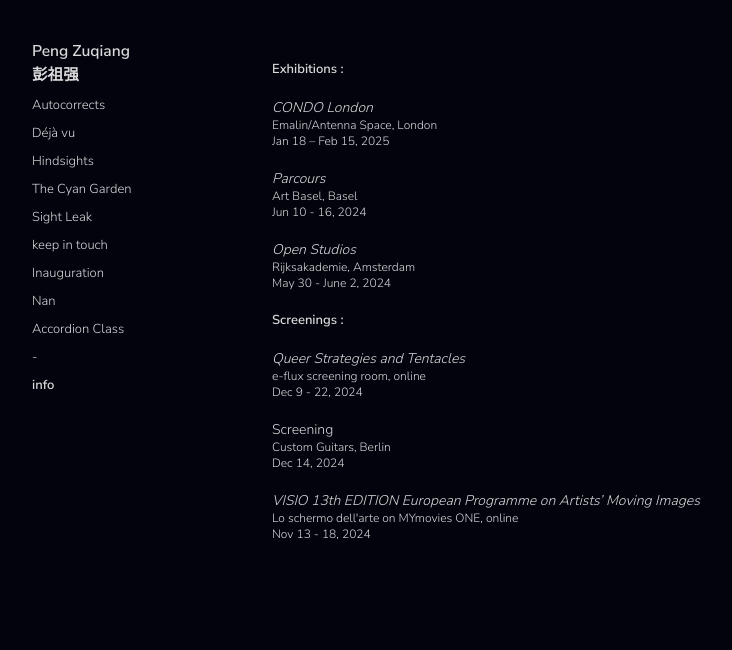
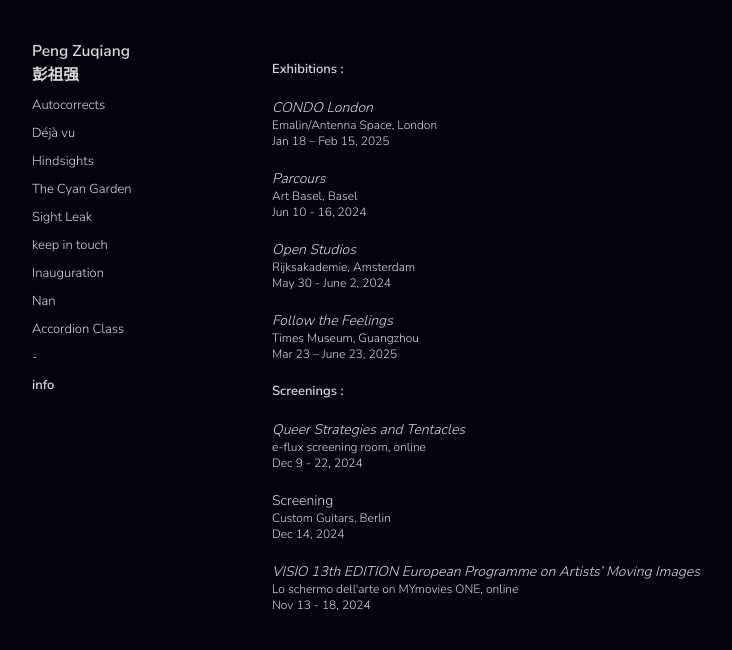
Before and after one commit to JAWeiss89/zuqiangPortfolioReact, a React (Create React App) app: page / in a window 1280 px wide. Shown: the top 650 px of the page, without its empty margins (8-740 px from the left). Built offline with nearby package versions, Linux system fonts and the light colour scheme.

Commit message:
Update Home.js

```diff
--- a/src/Home.js
+++ b/src/Home.js
@@ -20,7 +20,7 @@ const Home = ({hideNav}) => {
             <p style={{margin:'0px', fontSize:'12px'}}>Automata, Los Angeles, US </p>
             <p style={{margin:'0px', fontSize:'12px'}}>March 26,2023</p>
             <p></p> */}
-            <p style={{margin:'0px', fontSize:'14px'}}><a href="https://timesmuseum.org/en/program/follow-the-feeling" target="_blank" rel="noreferrer"><em>CONDO London</em></a></p>
+            <p style={{margin:'0px', fontSize:'14px'}}><a href="https://emalin.co.uk/exhibitions?q=gallery" target="_blank" rel="noreferrer"><em>CONDO London</em></a></p>
             <p style={{margin:'0px', fontSize:'12px'}}>Emalin/Antenna Space, London </p>
             <p style={{margin:'0px', fontSize:'12px'}}>Jan 18 – Feb 15, 2025</p>
             <p></p>
@@ -33,6 +33,11 @@ const Home = ({hideNav}) => {
             <p style={{margin:'0px', fontSize:'14px'}}><a href="https://www.rijksakademie.nl/en/news/2024-03-20-open-studios-2024-may-30-june-2" target="_blank" rel="noreferrer"><em>Open Studios</em></a></p>
             <p style={{margin:'0px', fontSize:'12px'}}> Rijksakademie, Amsterdam</p>
             <p style={{margin:'0px', fontSize:'12px'}}>May 30 - June 2, 2024 </p>
+            <p></p>
+
+            <p style={{margin:'0px', fontSize:'14px'}}><a href="https://timesmuseum.org/en/program/follow-the-feeling" target="_blank" rel="noreferrer"><em>Follow the Feelings</em></a></p>
+            <p style={{margin:'0px', fontSize:'12px'}}>Times Museum, Guangzhou </p>
+            <p style={{margin:'0px', fontSize:'12px'}}>Mar 23 – June 23, 2025</p>
             <p></p>
 
 
```
